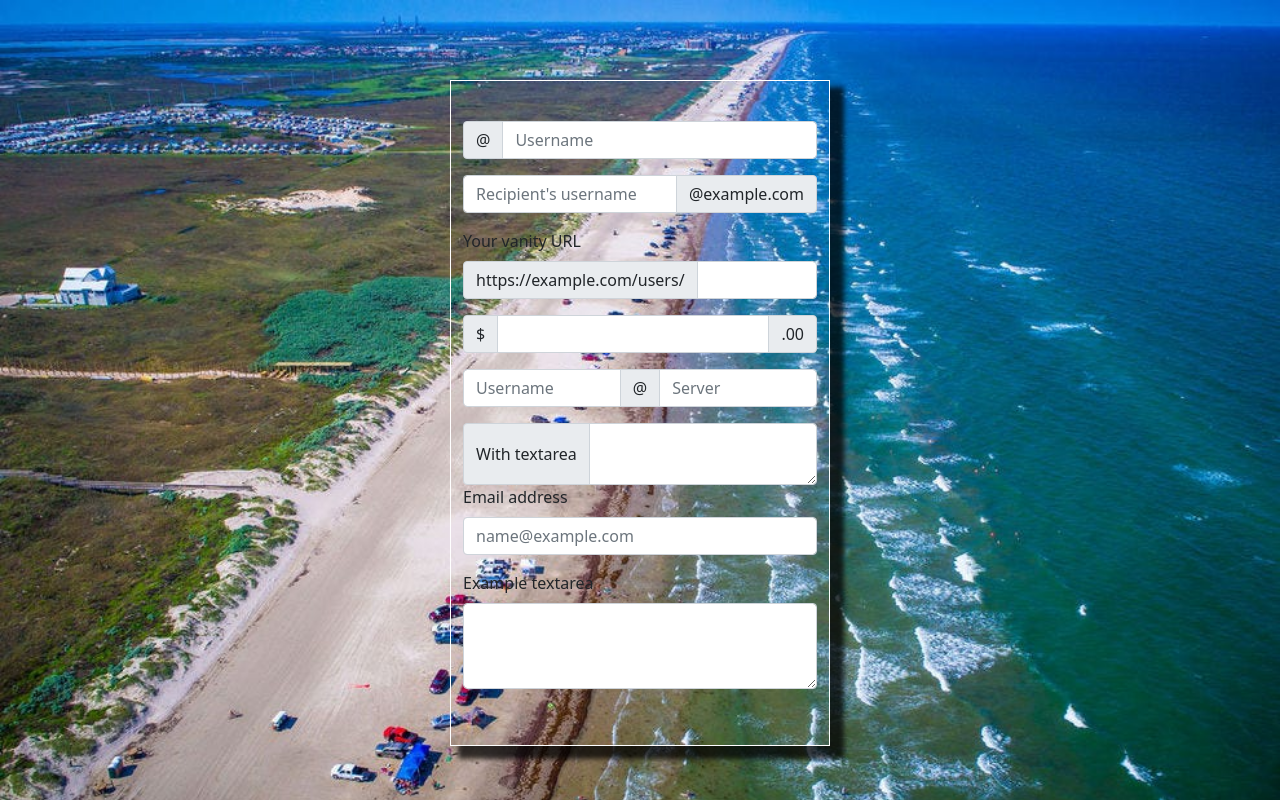
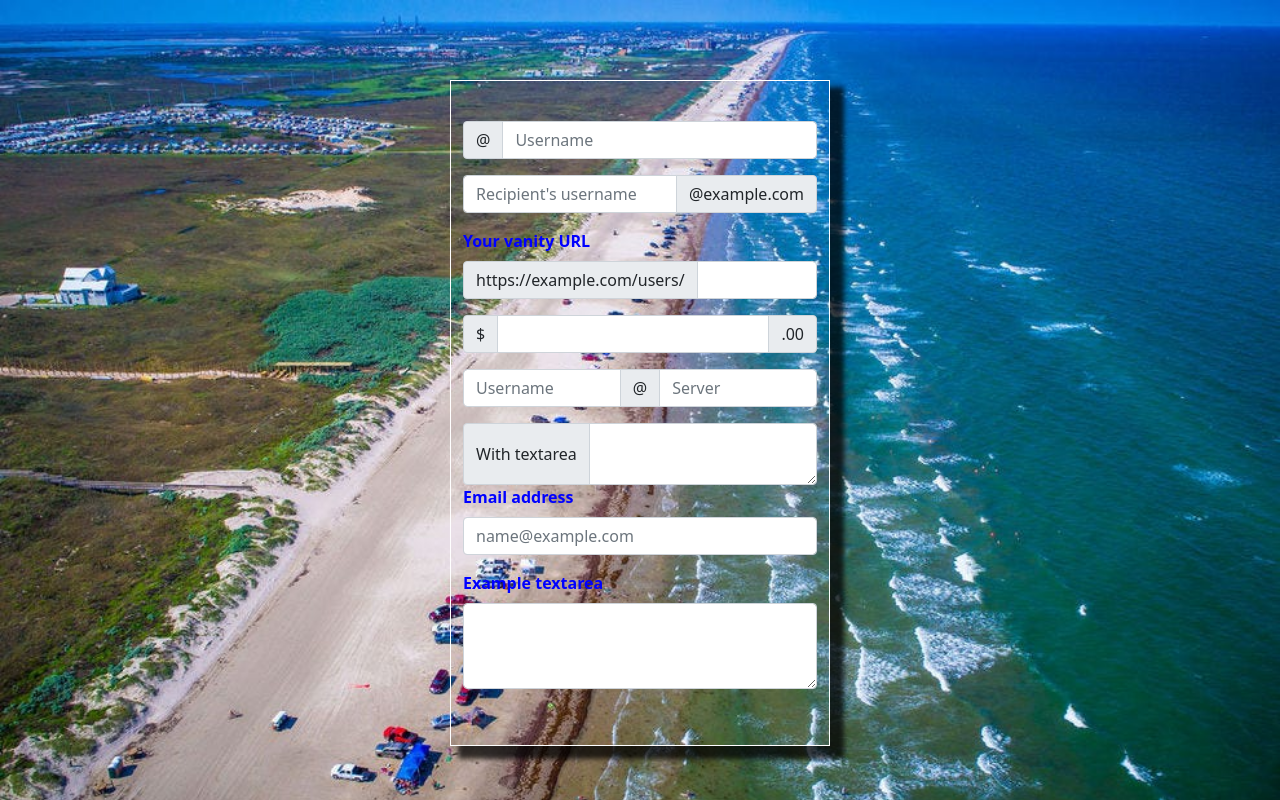
Before and after one commit to LJMitchellCodes/shadowbox, a plain HTML site: page index.html in a window 1280 px wide. Drawn offline with nearby package versions, Linux system fonts and the light colour scheme.

Commit message:
color work

```diff
--- a/style.css
+++ b/style.css
@@ -16,3 +16,11 @@ form {
 .row {
     margin-top: 10vh;
 }
+
+input-group-text{
+    color: blue;
+}
+label{
+    color:blue;
+    font-weight: bold;
+}
```
